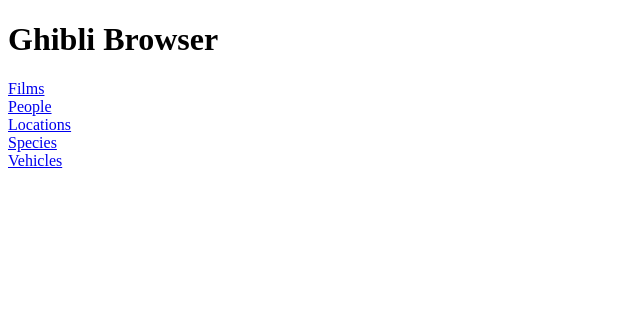
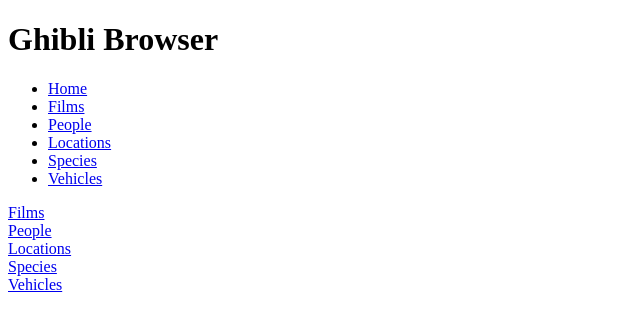
Before and after one commit to Cheffheid/ghibli-react, a React (Create React App) app: page / in a window 1280 px wide. Shown: the top 328 px of the page, without its empty margins (0-640 px from the left). Built offline with nearby package versions, Linux system fonts and the light colour scheme.

Commit message:
Add navigation component

```diff
--- a/src/components/presentational/Header.js
+++ b/src/components/presentational/Header.js
@@ -1,4 +1,5 @@
 import React from 'react';
+import Navigation from './Navigation';
 
 class Header extends React.Component {
 
@@ -6,6 +7,7 @@
 		return (
 			<header>
 				<h1>Ghibli Browser</h1>
+				<Navigation />
 			</header>
 		)
 	}
--- /dev/null
+++ b/src/components/presentational/Navigation.js
@@ -0,0 +1,23 @@
+import React from 'react';
+import { NavLink } from 'react-router-dom';
+
+class Navigation extends React.Component {
+
+	render() {
+		return (
+			<nav>
+				<ul>
+					<li><NavLink to="/" activeClassName="active">Home</NavLink></li>
+					<li><NavLink to="/films" activeClassName="active">Films</NavLink></li>
+					<li><NavLink to="/people" activeClassName="active">People</NavLink></li>
+					<li><NavLink to="/locations" activeClassName="active">Locations</NavLink></li>
+					<li><NavLink to="/species" activeClassName="active">Species</NavLink></li>
+					<li><NavLink to="/vehicles" activeClassName="active">Vehicles</NavLink></li>
+				</ul>
+			</nav>
+		)
+	}
+
+}
+
+export default Navigation;
```
